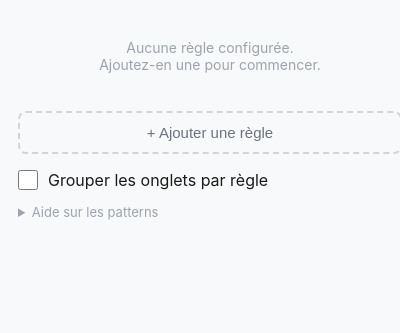
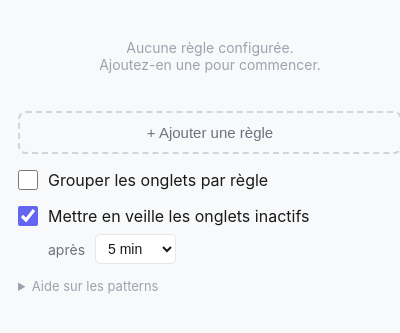
Before and after one commit to WilfriedW/ColorTab, a browser extension: page popup/popup.html in a window 400 px wide. Shown: the part 67-400 px from the top of the page. Drawn offline with Linux system fonts and the light colour scheme.

Commit message:
feat: popup controls for auto-discard

```diff
--- a/popup/popup.css
+++ b/popup/popup.css
@@ -222,3 +222,25 @@ body {
   cursor: pointer;
   accent-color: var(--accent);
 }
+
+.option-sub {
+  margin-top: 8px;
+  margin-left: 30px;
+  font-size: 14px;
+  color: var(--text-muted);
+}
+
+.option-sub select {
+  border: 1px solid var(--border);
+  border-radius: 5px;
+  padding: 5px 8px;
+  font-size: 14px;
+  background: var(--surface);
+  color: var(--text);
+  cursor: pointer;
+  outline: none;
+}
+
+.option-sub select:focus {
+  border-color: var(--accent);
+}
--- a/popup/popup.html
+++ b/popup/popup.html
@@ -19,6 +19,21 @@
     <span>Grouper les onglets par règle</span>
   </label>
 
+  <label class="option-row">
+    <input type="checkbox" id="auto-discard">
+    <span>Mettre en veille les onglets inactifs</span>
+  </label>
+  <label class="option-row option-sub">
+    <span>après</span>
+    <select id="discard-minutes">
+      <option value="5">5 min</option>
+      <option value="10">10 min</option>
+      <option value="15">15 min</option>
+      <option value="30">30 min</option>
+      <option value="60">60 min</option>
+    </select>
+  </label>
+
   <div class="help">
     <details>
       <summary>Aide sur les patterns</summary>
--- a/popup/popup.js
+++ b/popup/popup.js
@@ -7,7 +7,12 @@ let rules = [];
 let saveTimer = null;
 
 async function init() {
-  const data = await chrome.storage.sync.get(["rules", "groupTabs"]);
+  const data = await chrome.storage.sync.get([
+    "rules",
+    "groupTabs",
+    "autoDiscard",
+    "discardMinutes",
+  ]);
   rules = data.rules || [];
   renderRules();
 
@@ -17,6 +22,18 @@ async function init() {
   groupToggle.checked = !!data.groupTabs;
   groupToggle.addEventListener("change", (e) => {
     chrome.storage.sync.set({ groupTabs: e.target.checked });
+  });
+
+  const autoDiscard = document.getElementById("auto-discard");
+  autoDiscard.checked = data.autoDiscard !== false; // activé par défaut
+  autoDiscard.addEventListener("change", (e) => {
+    chrome.storage.sync.set({ autoDiscard: e.target.checked });
+  });
+
+  const discardMinutes = document.getElementById("discard-minutes");
+  discardMinutes.value = String(data.discardMinutes || 5);
+  discardMinutes.addEventListener("change", (e) => {
+    chrome.storage.sync.set({ discardMinutes: parseInt(e.target.value, 10) });
   });
 
   // Filet de sécurité : si le popup se ferme alors qu'une écriture est encore en
```
